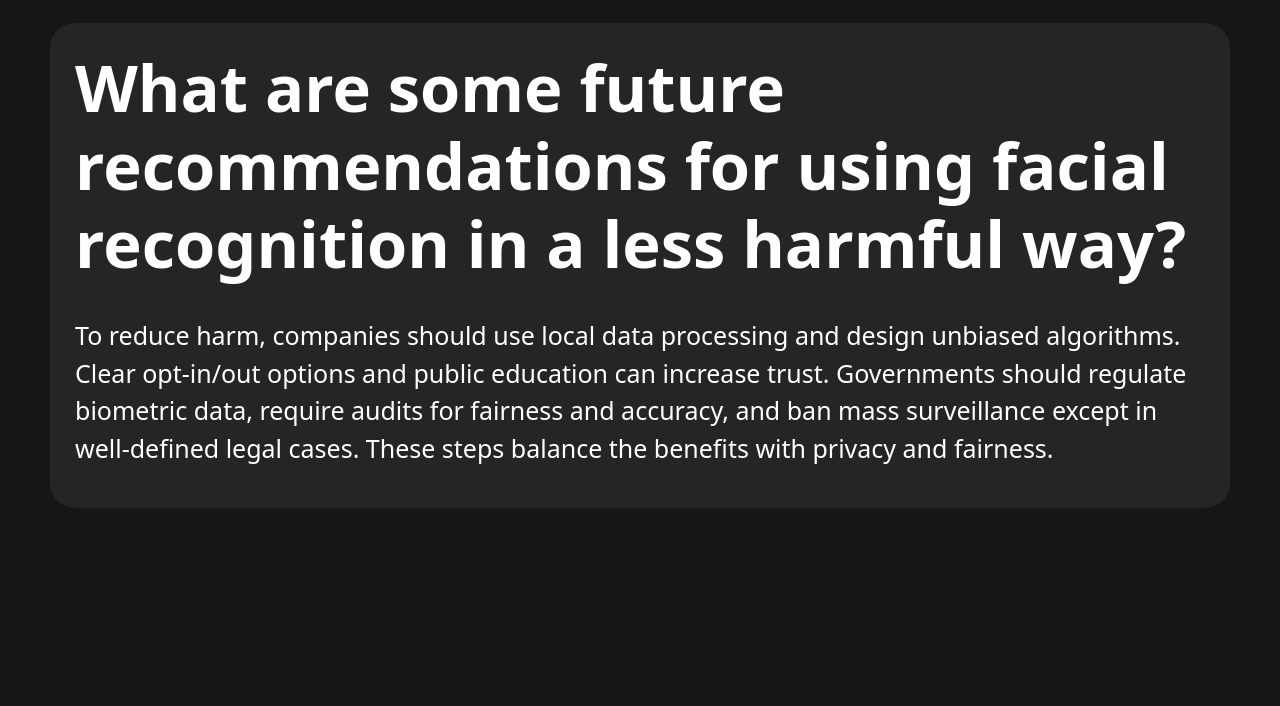
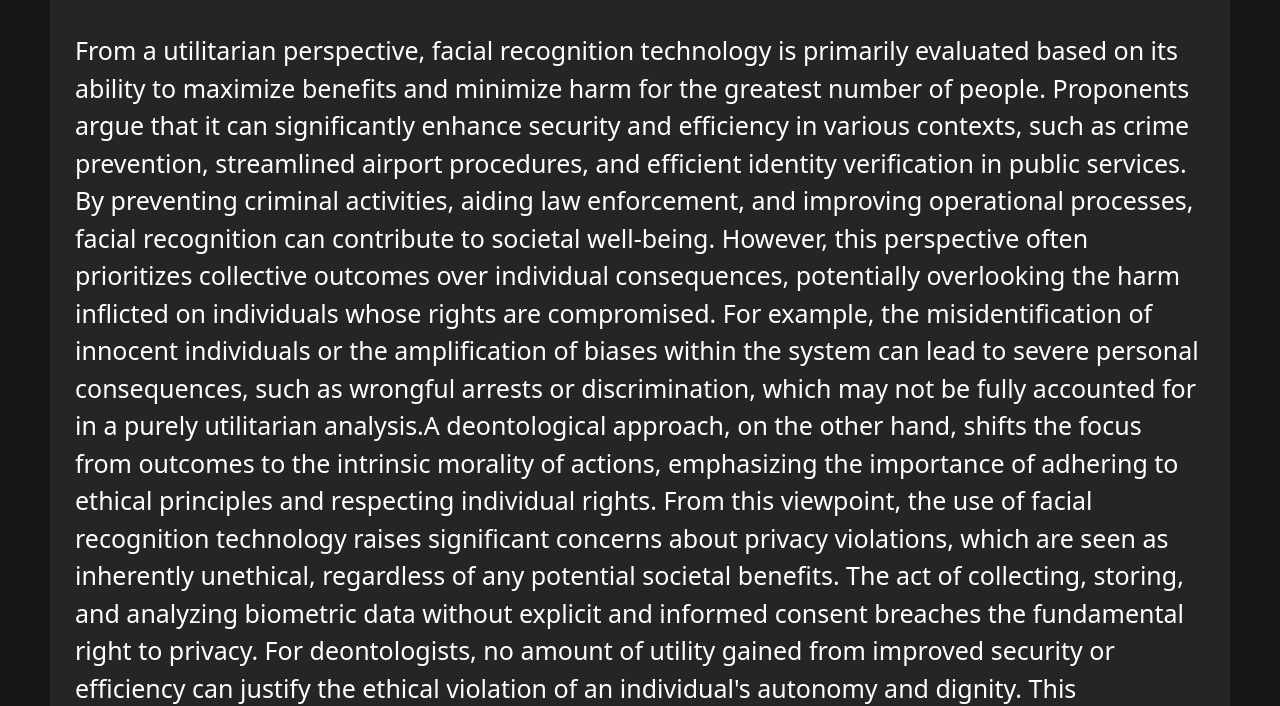
Before and after one commit to C-D1/cduong24github.io, a plain HTML site: page IT304_website/Discussions.html in a window 1280 px wide. Shown: the part 2245-2951 px from the top of the page. Before the commit the page ends 2803 px from the top, so only its background shows below. Drawn offline with nearby package versions, Linux system fonts and the light colour scheme.

Commit message:
Update Discussions.html

```diff
--- a/IT304_website/Discussions.html
+++ b/IT304_website/Discussions.html
@@ -48,18 +48,38 @@
         <div class="intro-content">
             <div class="content-section">
                 <h1 class="content-header">What social implications does facial recognition have?</h1>
-                <p class="content-body">Facial recognition offers convenience but comes with major concerns. It can reinforce biases if algorithms aren't diverse, leading to unfair outcomes for certain groups. Politically, it raises fears of surveillance and privacy violations, especially in authoritarian regimes. Data breaches are another big risk, as biometric data can’t be reset like passwords, creating long-term security issues.
+                <p class="content-body">Facial recognition technology has emerged as a powerful tool with the potential to revolutionize various industries, offering significant convenience and efficiency. From unlocking smartphones and automating identity verification to enhancing security systems and streamlining airport check-ins, the applications of facial recognition are vast and varied. However, these advancements are accompanied by complex and multifaceted concerns that raise important ethical, social, political, and security-related questions.One of the most pressing issues is the potential for algorithmic bias. The effectiveness of facial recognition systems depends heavily on the diversity of the datasets used to train the algorithms. When these datasets lack representation of certain demographics, the systems are more likely to produce inaccurate results for those groups. For example, studies have shown that facial recognition often performs poorly for women and individuals with darker skin tones compared to men and those with lighter skin tones. Such biases can lead to unfair outcomes, including false identifications or the exclusion of certain groups from opportunities, exacerbating existing inequalities and perpetuating systemic discrimination.
                     </p>
             </div>
 
             <div class="content-section">
                 <h1 class="content-header">How can we look at facial recognition and its applications from different ethical lenses?</h1>
-                <p class="content-body">From a utilitarian perspective, facial recognition is valuable for improving security and efficiency but can overlook harm to individuals. A deontological view focuses on rights, seeing privacy violations as inherently unethical regardless of benefits. Virtue ethics highlights the importance of intention—if used transparently and fairly, it’s more acceptable, but misuse erodes trust and harms society.</p>
+                <p class="content-body">From a utilitarian perspective, facial recognition technology is primarily evaluated based on its ability to maximize benefits and minimize harm for the greatest
+                    number of people. Proponents argue that it can significantly enhance security and efficiency in various contexts, such as crime prevention, streamlined airport procedures, and efficient identity
+                    verification in public services. By preventing criminal activities, aiding law enforcement, and improving operational processes, facial recognition can contribute to societal well-being. However,
+                    this perspective often prioritizes collective outcomes over individual consequences, potentially overlooking the harm inflicted on individuals whose rights are compromised. For example,
+                    the misidentification of innocent individuals or the amplification of biases within the system can lead to severe personal consequences, such as wrongful arrests or discrimination, which may not be
+                    fully accounted for in a purely utilitarian analysis.A deontological approach, on the other hand, shifts the focus from outcomes to the intrinsic morality of actions, emphasizing the importance of
+                    adhering to ethical principles and respecting individual rights. From this viewpoint, the use of facial recognition technology raises significant concerns about privacy violations, which are seen as
+                    inherently unethical, regardless of any potential societal benefits. The act of collecting, storing, and analyzing biometric data without explicit and informed consent breaches the fundamental right
+                    to privacy. For deontologists, no amount of utility gained from improved security or efficiency can justify the ethical violation of an individual's autonomy and dignity. This perspective underscores
+                    the need for strict boundaries to ensure that the deployment of facial recognition technology does not compromise core ethical principles.
+                </p>
             </div>
 
             <div class="content-section">
                 <h1 class="content-header">What are some future recommendations for using facial recognition in a less harmful way?</h1>
-                <p class="content-body">To reduce harm, companies should use local data processing and design unbiased algorithms. Clear opt-in/out options and public education can increase trust. Governments should regulate biometric data, require audits for fairness and accuracy, and ban mass surveillance except in well-defined legal cases. These steps balance the benefits with privacy and fairness.</p>
+                <p class="content-body">To minimize potential harm associated with facial recognition technology, a multi-faceted approach involving companies, governments, and the public is essential. Companies
+                    developing and deploying facial recognition systems should prioritize privacy and fairness by adopting practices such as local data processing. This approach ensures that biometric data is analyzed
+                    and stored on devices or secure local servers, significantly reducing the risk of data breaches and unauthorized access. Furthermore, developers must focus on designing unbiased algorithms by
+                    incorporating diverse datasets that represent all demographics. This can help mitigate the risks of discrimination and inaccurate results that disproportionately affect marginalized communities.
+                    Transparency is another critical aspect of responsible implementation. Companies should provide users with clear, easily understandable opt-in and opt-out mechanisms. These options empower individuals
+                    to make informed decisions about whether and how their biometric data is used. In addition, public education campaigns can play a pivotal role in increasing trust and understanding. By educating users
+                    about the capabilities, limitations, and safeguards associated with facial recognition, companies can foster informed engagement and alleviate public concerns about misuse.Governments also have a
+                    crucial role in ensuring the ethical and fair use of facial recognition technology. Regulations should be enacted to govern the collection, storage, and use of biometric data, establishing clear legal
+                    boundaries to protect individuals' privacy. Mandatory audits should be required to assess the fairness and accuracy of facial recognition systems, with independent oversight to ensure accountability.
+                    These audits should evaluate whether algorithms are free from bias and whether their deployment aligns with ethical guidelines.
+                </p>
             </div>
         </div>
 
```
